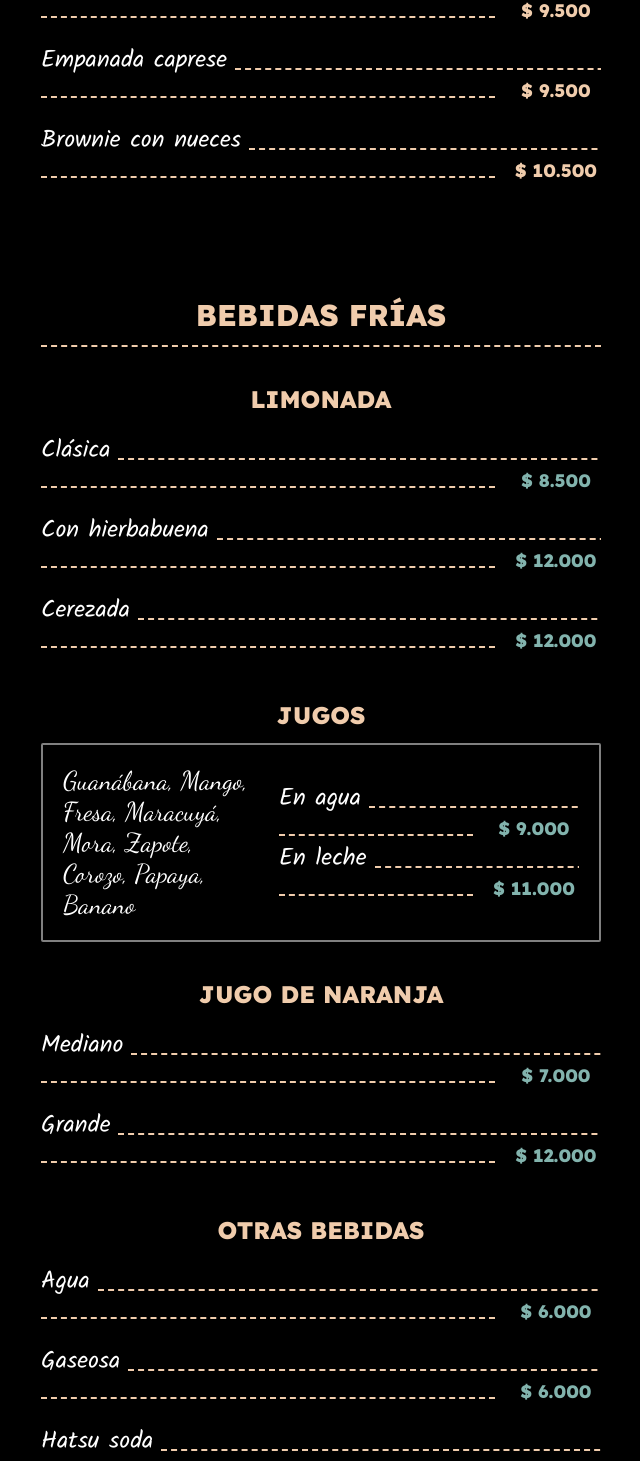
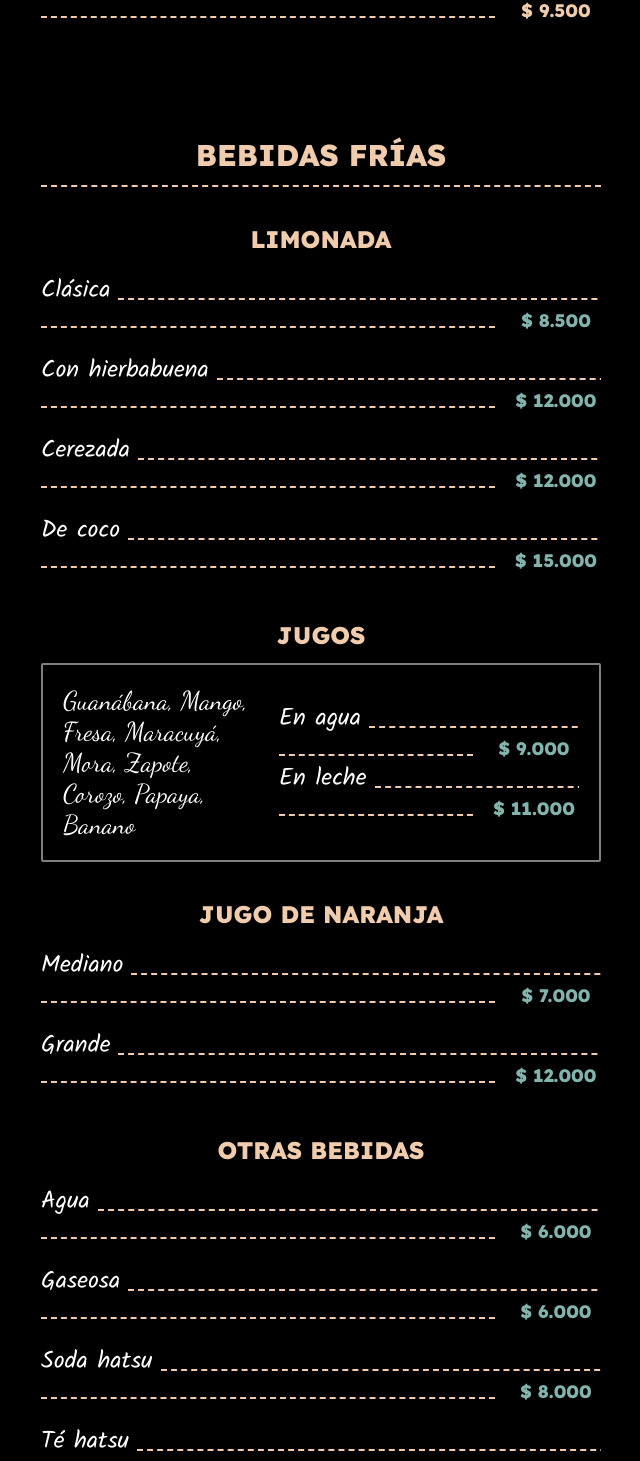
Before and after one commit to Naramatsu/PomaRosa, a React (Create React App) app: page / in a window 1280 px wide. Shown: the part 3117-4578 px from the top of the page, without its empty margins (319-959 px from the left). Built offline with nearby package versions, Linux system fonts and the light colour scheme.

Commit message:
some updates

```diff
--- a/public/index.html
+++ b/public/index.html
@@ -1,5 +1,5 @@
 <!DOCTYPE html>
-<html lang="en">
+<html lang="es">
   <head>
     <meta charset="utf-8" />
     <link rel="icon" href="%PUBLIC_URL%/favicon.ico" />
--- a/src/data/breakfasts.js
+++ b/src/data/breakfasts.js
@@ -67,6 +67,13 @@ export const accompanimentsProducts = [
       [ENGLISH]: "White Corn Arepa with Butter",
     },
     hotPrice: "6.500",
+  },
+  {
+    name: {
+      [SPANISH]: "Wafles con miel o mantequilla",
+      [ENGLISH]: "Waffles with honey or butter.",
+    },
+    hotPrice: "14.000",
   },
   {
     name: {
@@ -178,9 +185,9 @@ export const healthyProducts = [
     coldPrice: "28.000",
     description: {
       [SPANISH]:
-        "Porción fruta fresca, porción de yogurt griego sin azúcar, granola artesanal, coco deshidratado y semillas de amapola y chia. ",
+        "Porción de fruta fresca de estación, acompañada con yogurt griego sin azúcar, granola artesanal, coco deshidratado nueces y semillas de amapola y chia.",
       [ENGLISH]:
-        "Portion of fresh fruit, unsweetened Greek yogurt, artisan granola, dehydrated coconut, and poppy and chia seeds.",
+        "Portion of fresh seasonal fruit, served with unsweetened Greek yogurt, artisan granola, dried coconut, nuts, and poppy and chia seeds.",
     },
   },
 ];
--- a/src/data/cafe.js
+++ b/src/data/cafe.js
@@ -130,7 +130,7 @@ export const accompanyProductList = [
       [SPANISH]: "Alfajor desde",
       [ENGLISH]: "Alfajor (starting at)",
     },
-    hotPrice: "3.500",
+    hotPrice: "4.00",
   },
   {
     name: {
@@ -151,7 +151,7 @@ export const accompanyProductList = [
       [SPANISH]: "Pan de jamón y queso",
       [ENGLISH]: "Ham and cheese bread",
     },
-    hotPrice: "4.500",
+    hotPrice: "5.000",
   },
   {
     name: {
@@ -160,13 +160,13 @@ export const accompanyProductList = [
     },
     hotPrice: "6.000",
   },
-  {
-    name: {
-      [SPANISH]: "Palito de queso",
-      [ENGLISH]: "Cheese stick",
-    },
-    hotPrice: "6.000",
-  },
+  // {
+  //   name: {
+  //     [SPANISH]: "Palito de queso",
+  //     [ENGLISH]: "Cheese stick",
+  //   },
+  //   hotPrice: "6.000",
+  // },
   {
     name: {
       [SPANISH]: "Empanada de pollo, queso y uvas pasas",
@@ -188,11 +188,11 @@ export const accompanyProductList = [
     },
     hotPrice: "9.500",
   },
-  {
-    name: {
-      [SPANISH]: "Brownie con nueces",
-      [ENGLISH]: "Walnut Brownie",
-    },
-    hotPrice: "10.500",
-  },
+  // {
+  //   name: {
+  //     [SPANISH]: "Brownie con nueces",
+  //     [ENGLISH]: "Walnut Brownie",
+  //   },
+  //   hotPrice: "10.500",
+  // },
 ];
--- a/src/data/comboBreakfasts.js
+++ b/src/data/comboBreakfasts.js
@@ -34,9 +34,9 @@ export const comboBreakfastsProducts = [
     hotPrice: "22.500",
     description: {
       [SPANISH]:
-        "Huevos revueltos con mayonesa, tocineta, queso en pan artesanal y bebida caliente.",
+        "Huevos revueltos tocineta, queso mozzarella y alioli de ajo en pan artesanal de la casa.",
       [ENGLISH]:
-        "Scrambled eggs with mayonnaise, bacon, cheese on artisan bread + hot drink.",
+        "Scrambled eggs, bacon, mozzarella cheese, and garlic aioli on homemade artisan bread.",
     },
   },
   {
--- a/src/data/drinks.js
+++ b/src/data/drinks.js
@@ -28,6 +28,13 @@ export const lemonadeProductList = [
       [ENGLISH]: "Cherry",
     },
     coldPrice: "12.000",
+  },
+  {
+    name: {
+      [SPANISH]: "De coco",
+      [ENGLISH]: "Coconut",
+    },
+    coldPrice: "15.000",
   },
 ];
 
@@ -103,15 +110,15 @@ export const otherDrinksProductList = [
   },
   {
     name: {
-      [SPANISH]: "HATSU soda",
+      [SPANISH]: "Soda HATSU",
       [ENGLISH]: "HATSU soda",
     },
     coldPrice: "8.000",
   },
   {
     name: {
-      [SPANISH]: "HATSU Té frío",
-      [ENGLISH]: "HATSU Iced tea",
+      [SPANISH]: "Té HATSU",
+      [ENGLISH]: "HATSU tea",
     },
     coldPrice: "9.000",
   },
@@ -121,6 +128,13 @@ export const otherDrinksProductList = [
       [ENGLISH]: "Beer",
     },
     coldPrice: "9.000",
+  },
+  {
+    name: {
+      [SPANISH]: "Cerveza importada",
+      [ENGLISH]: "Imported beer",
+    },
+    coldPrice: "12.000",
   },
   {
     name: {
```
